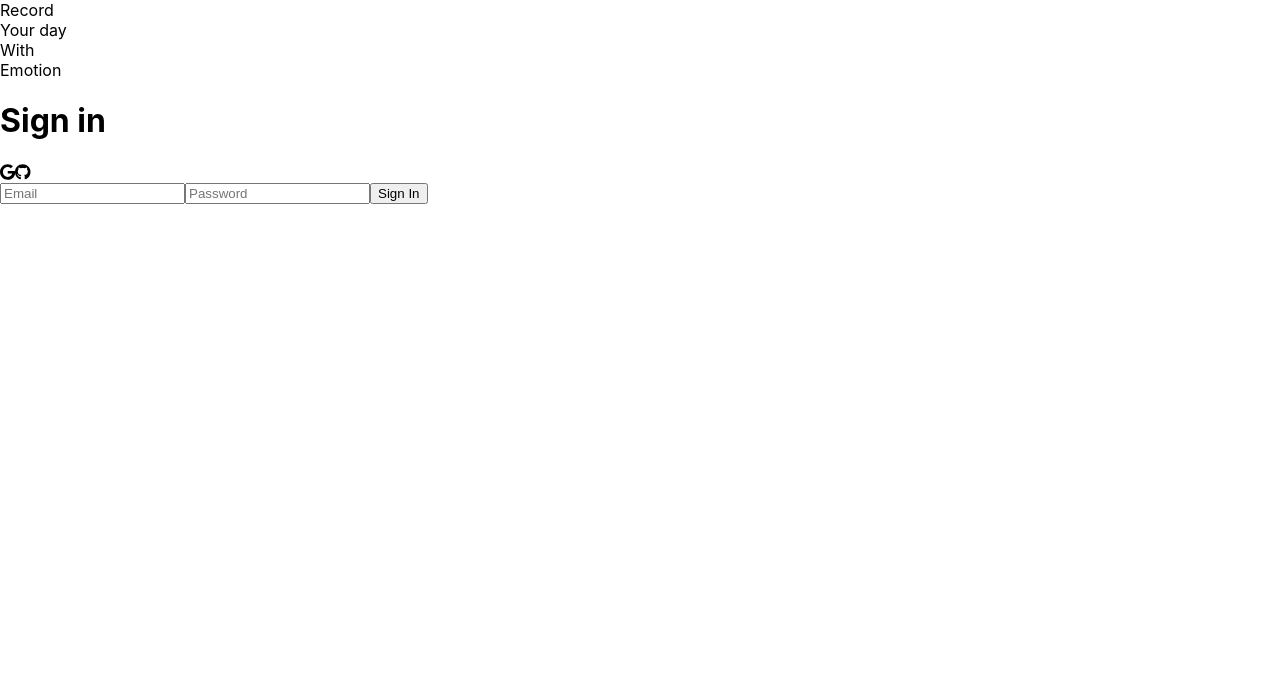
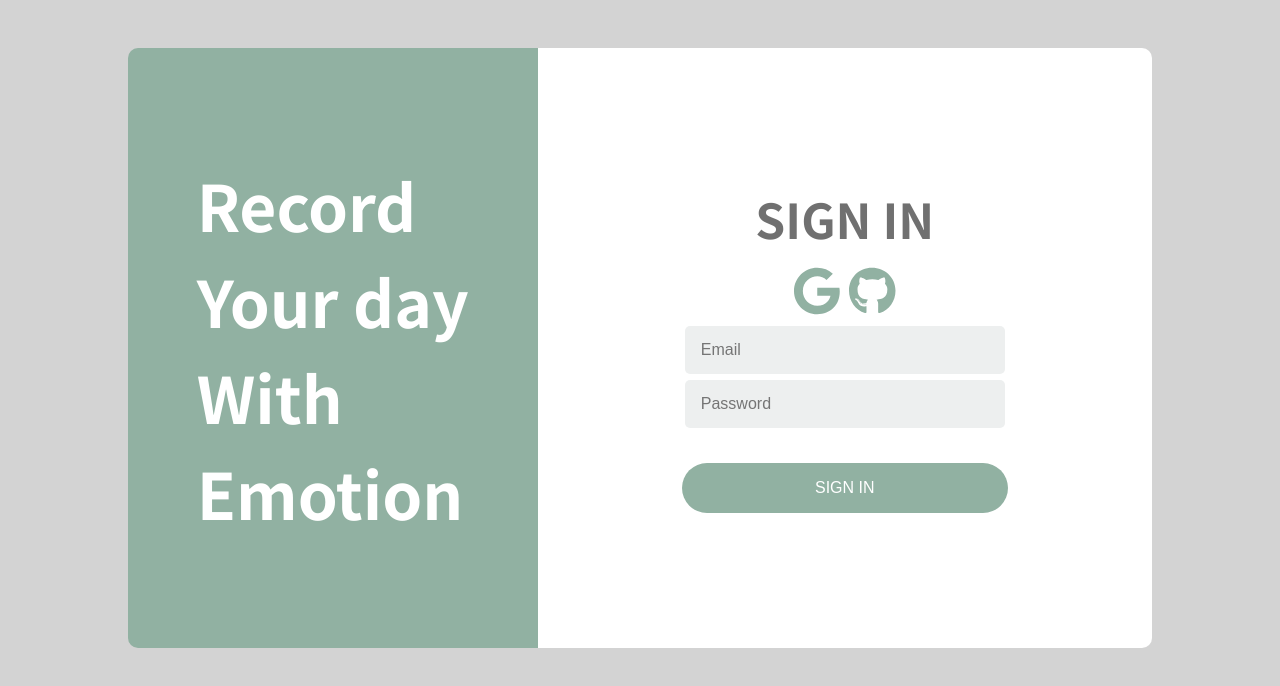
Before and after one commit to nara9709/emotion_journal, a React (Create React App) app: page /login in a window 1280 px wide. Shown: the top 686 px of the page. Built offline with nearby package versions, Linux system fonts and the light colour scheme.

Commit message:
Modify login function & Login style

```diff
--- a/src/app.jsx
+++ b/src/app.jsx
@@ -2,84 +2,15 @@ import * as React from 'react';
 import './app.css';
 import Login from './components/login/login';
 import { BrowserRouter, Link, Route, Routes } from 'react-router-dom';
-// Import the functions you need from the SDKs you need
-import { initializeApp } from 'firebase/app';
-import {
-  getAuth,
-  signInWithEmailAndPassword,
-  GithubAuthProvider,
-  GoogleAuthProvider,
-  signInWithPopup,
-} from 'firebase/auth';
+import AuthService from './service/auth';
+const authService = new AuthService();
 
-import AuthService from './service/auth';
+function App({ authService }) {
+  // Sign In function
+  const signInWithEmail = (email, password) => {};
 
-const authService = new AuthService();
-// TODO: Add SDKs for Firebase products that you want to use
-// https://firebase.google.com/docs/web/setup#available-libraries
+  const SignInWithProvider = (provider) => {};
 
-// Your web app's Firebase configuration
-// For Firebase JS SDK v7.20.0 and later, measurementId is optional
-// const firebaseConfig = {
-//   apiKey: process.env.REACT_APP_FIREBASE_API_KEY,
-//   authDomain: process.env.REACT_APP_FIREBASE_AUTH_DOMAIN,
-//   projectId: process.env.REACT_APP_FIREBASE_PROJECTID,
-//   storageBucket: process.env.REACT_APP_FIREBASE_STORAGEBUCKET,
-//   messagingSenderId: process.env.REACT_APP_FIREBASE_MESSAGINGSENDERID,
-//   appId: process.env.REACT_APP_FIREBASE_APPID,
-//   measurementId: process.env.REACT_APP_FIREBASE_MEASUREMENTID,
-// };
-
-// Initialize Firebase
-// const app = initializeApp(firebaseConfig);
-// const auth = getAuth(app);
-
-function App() {
-  // Sign In function
-  const signIn = (email, password) => {
-    authService
-      .loginWithEmail(email, password)
-      .then((userCredential) => {
-        // Signed in
-        const user = userCredential.user;
-        console.log(user.uid);
-        // ...
-      })
-      .catch((error) => {
-        const errorMessage = error.message;
-        alert(errorMessage);
-        // ..
-      });
-  };
-
-  const signInGit = () => {
-    authService
-      .loginWithAuth('Github')
-      .then((result) => {
-        // The signed-in user info.
-        const user = result.user;
-        console.log(user.uid);
-        // ...
-      })
-      .catch((error) => {
-        // Handle Errors here.
-        const errorMessage = error.message;
-        alert(errorMessage);
-        // ...
-      });
-  };
-
-  const signInGoogle = () => {
-    authService
-      .loginWithAuth('Google')
-      .then((result) => {
-        const user = result.user;
-        console.log(user.uid);
-      })
-      .catch((error) => {
-        alert(error.message);
-      });
-  };
   return (
     <BrowserRouter>
       <Routes>
@@ -88,9 +19,9 @@ function App() {
           exact
           element={
             <Login
-              onSignIn={signIn}
-              onGithub={signInGit}
-              onGoogle={signInGoogle}
+              authService={authService}
+              onSignInWithEmail={signInWithEmail}
+              onSignInWithProvider={SignInWithProvider}
             />
           }
         ></Route>
--- a/src/components/login/login.jsx
+++ b/src/components/login/login.jsx
@@ -2,7 +2,7 @@ import styles from './login.module.css';
 
 import { React, useRef } from 'react';
 
-const Login = (props) => {
+const Login = ({ authService }) => {
   // Dispatch useRef to email and password to get values
   const emailRef = useRef(null);
   const passwordRef = useRef(null);
@@ -10,37 +10,89 @@ const Login = (props) => {
   // Call sign up function
   const onSignIn = (e) => {
     e.preventDefault();
-    props.onSignIn(emailRef.current.value, passwordRef.current.value);
+    authService
+      .loginWithEmail(emailRef.current.value, passwordRef.current.value)
+      .then((userCredential) => {
+        // Signed in
+        const user = userCredential.user;
+        console.log(user.uid);
+        // ...
+      })
+      .catch((error) => {
+        const errorMessage = error.message;
+        alert(errorMessage);
+        // ..
+      });
   };
 
-  const onSginInGit = () => {
-    props.onGithub();
+  const onSginInWithGoogle = () => {
+    authService
+      .loginWithAuth('Google')
+      .then((result) => {
+        // The signed-in user info.
+        console.log(result);
+        // ...
+      })
+      .catch((error) => {
+        // Handle Errors here.
+        const errorMessage = error.message;
+        alert(errorMessage);
+        // ...
+      });
   };
 
-  const onSginInGoogle = () => {
-    props.onGoogle();
+  const onSginInWithGithub = () => {
+    authService
+      .loginWithAuth('Github')
+      .then((result) => {
+        // The signed-in user info.
+        console.log(result);
+        // ...
+      })
+      .catch((error) => {
+        // Handle Errors here.
+        const errorMessage = error.message;
+        alert(errorMessage);
+        // ...
+      });
   };
 
   return (
-    <div>
-      <div>
+    <section className={styles.container}>
+      <section className={styles.sectionLeft}>
+        <p className={styles.title}>
           Record <br /> Your day <br /> With <br /> Emotion
-      </div>
-      <h1>Sign in</h1>
-      <span onClick={onSginInGoogle}>
+        </p>
+      </section>
+      <section className={styles.sectionRight}>
+        <h1 className={styles.signin}>Sign in</h1>
+        <div className={styles.iconContainer}>
+          <span className={styles.icon} onClick={onSginInWithGoogle}>
             <i className="fa-brands fa-google"></i>
           </span>
-      <span onClick={onSginInGit}>
+          <span className={styles.icon} onClick={onSginInWithGithub}>
             <i className="fa-brands fa-github"></i>
           </span>
-      <form action="">
-        <input ref={emailRef} type="email" placeholder="Email" />
-        <input ref={passwordRef} type="password" placeholder="Password" />
-        <button type="submit" onClick={onSignIn}>
+        </div>
+        <form action="submit">
+          <input
+            className={styles.inputEmail}
+            ref={emailRef}
+            type="email"
+            placeholder="Email"
+          />
+          <input
+            className={styles.inputPwd}
+            ref={passwordRef}
+            type="password"
+            placeholder="Password"
+          />
+          <button className={styles.signinBtn} type="submit" onClick={onSignIn}>
             Sign In
           </button>
         </form>
-    </div>
+      </section>
+    </section>
   );
 };
 
--- a/src/components/login/login.module.css
+++ b/src/components/login/login.module.css
@@ -0,0 +1,106 @@
+@import url('https://fonts.googleapis.com/css2?family=Noto+Sans+KR:wght@100;300;400;700&display=swap');
+
+* {
+  box-sizing: border-box;
+}
+body {
+  background-color: #d3d3d3;
+  font-family: 'Noto Sans KR', sans-serif;
+}
+
+form {
+  display: flex;
+  flex-direction: column;
+}
+
+.container {
+  width: 80%;
+  text-align: center;
+  display: flex;
+  justify-content: center;
+  align-items: center;
+  margin: auto;
+  margin-top: 3em;
+}
+
+.sectionLeft {
+  display: flex;
+  justify-content: center;
+  align-items: center;
+  font-weight: 700;
+  text-align: left;
+  line-height: 1.5em;
+  color: white;
+  font-size: 4em;
+  background-color: #91b1a2;
+  width: 40%;
+  height: 75vh;
+  padding: 0.5em;
+  border-radius: 10px;
+  border-top-right-radius: 0;
+  border-bottom-right-radius: 0;
+}
+
+.sectionRight {
+  width: 60%;
+  height: 75vh;
+  text-align: center;
+  display: flex;
+  flex-direction: column;
+  justify-content: center;
+  align-items: center;
+  margin: 0;
+  padding: 0.5em;
+  border-radius: 10px;
+  border-top-left-radius: 0;
+  border-bottom-left-radius: 0;
+  background-color: white;
+}
+
+.signin {
+  font-size: 3em;
+  text-transform: uppercase;
+  color: #707070;
+  margin: 0;
+}
+
+.icon {
+  font-size: 3em;
+  color: #91b1a2;
+  margin: 0.1em;
+}
+
+.icon:hover {
+  cursor: pointer;
+  opacity: 70%;
+}
+
+.inputEmail,
+.inputPwd {
+  outline: none;
+  border: none;
+  border-radius: 5px;
+  font-size: 1em;
+  height: 3em;
+  width: 20em;
+  background-color: #edefef;
+  padding-left: 1em;
+  margin: 0.2em;
+}
+
+.signinBtn {
+  border: none;
+  text-transform: uppercase;
+  color: white;
+  background-color: #91b1a2;
+  border-radius: 80px;
+  font-weight: 400;
+  font-size: 1em;
+  padding: 1em;
+  margin-top: 2em;
+}
+
+.signinBtn:hover {
+  cursor: pointer;
+  opacity: 70%;
+}
--- a/src/index.js
+++ b/src/index.js
@@ -3,10 +3,13 @@ import ReactDOM from 'react-dom';
 import './index.css';
 import App from './app';
 import '@fortawesome/fontawesome-free/js/all.js';
+import AuthService from './service/auth';
+
+const authService = new AuthService();
 
 ReactDOM.render(
   <React.StrictMode>
-    <App />
+    <App authService={authService} />
   </React.StrictMode>,
   document.getElementById('root')
 );
```
Also changed, not shown: 1 other file (tests, documents, lock files or other folders). Lines whose indentation alone changed are shown as unchanged.
